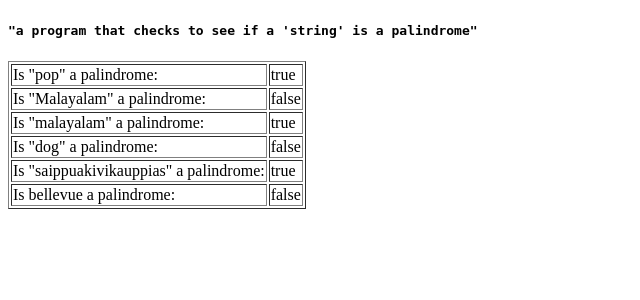
After one commit to bry-git/CSD440, a PHP site: page /mod4/BrysonPalindrome.php in a window 1280 px wide. The commit adds this page. Shown: the top 300 px of the page, without its empty margins (0-640 px from the left). Run offline with PHP 8.4, Linux system fonts and the light colour scheme.

Commit message:
add mod 3 and 4

```diff
--- a/index.php
+++ b/index.php
@@ -7,7 +7,9 @@
     <h1>Index of PHP Scripts</h1>
     <ul>
         <li><a href="mod2/BrysonTable2.php">mod2/BrysonTable2.php</a></li>
-        <li><a href="mod3/index.php">mod2/index.php</a></li>
+        <li><a href="mod3/index.php">mod3/Baseball Team example</a></li>
+        <li><a href="mod3/BrysonTable3.php">mod2/BrysonTable3.php</a></li>
+        <li><a href="mod4/BrysonPalindrome.php">mod4/BrysonPalindrome.php</a></li>
     </ul>
 </body>
 </html>
--- /dev/null
+++ b/mod4/BrysonPalindrome.php
@@ -0,0 +1,84 @@
+<!DOCTYPE html>
+<html>
+<head>
+    <title>Bryson Palindrome</title>
+</head>
+<body>
+<h4><code>"a program that checks to see if a 'string' is a palindrome"</code></h4>
+<table border=1>
+    <tr>
+        <td>Is "pop" a palindrome: </td><td>
+            <?php
+            require_once "Functions.php";
+            $isPalindrome = testIsPalindrome("pop");
+            if ($isPalindrome == 1) {
+                echo "true";
+            } else if ($isPalindrome == 0) {
+                echo "false";
+            }
+            ?>
+        </td>
+    </tr>
+    <tr>
+        <td>Is "Malayalam" a palindrome: </td><td>
+            <?php
+            $isPalindrome = testIsPalindrome("Malayalam");
+            if ($isPalindrome == 1) {
+                echo "true";
+            } else if ($isPalindrome == 0) {
+                echo "false";
+            }
+            ?>
+        </td>
+    </tr>
+    <tr>
+        <td>Is "malayalam" a palindrome: </td><td>
+            <?php
+            $isPalindrome = testIsPalindrome("malayalam");
+            if ($isPalindrome == 1) {
+                echo "true";
+            } else if ($isPalindrome == 0) {
+                echo "false";
+            }
+            ?>
+        </td>
+    </tr>
+    <tr>
+        <td>Is "dog" a palindrome: </td><td>
+            <?php
+            $isPalindrome = testIsPalindrome("dog");
+            if ($isPalindrome == 1) {
+                echo "true";
+            } else if ($isPalindrome == 0) {
+                echo "false";
+            }
+            ?>
+        </td>
+    </tr>
+    <tr>
+        <td>Is "saippuakivikauppias" a palindrome: </td><td>
+            <?php
+            $isPalindrome = testIsPalindrome("saippuakivikauppias");
+            if ($isPalindrome == 1) {
+                echo "true";
+            } else if ($isPalindrome == 0) {
+                echo "false";
+            }
+            ?>
+        </td>
+    </tr>
+    <tr>
+        <td>Is bellevue a palindrome: </td><td>
+            <?php
+            $isPalindrome = testIsPalindrome("bellevue");
+            if ($isPalindrome == 1) {
+                echo "true";
+            } else if ($isPalindrome == 0) {
+                echo "false";
+            }
+            ?>
+        </td>
+    </tr>
+</table>
+</body>
+</html>
--- /dev/null
+++ b/mod4/Functions.php
@@ -0,0 +1,21 @@
+<?php
+
+/*
+ * unclear if we want to check if the parameter string is a palindrome,
+ * versus if a word is a palindrome so here are functions for each
+ */
+
+function testIsPalindrome(string $word): bool {
+    if (gettype($word) != "string") {
+        throw new Exception("{$word} must be of type string");
+    }
+    return (strrev($word) == $word);
+}
+
+function testIsPalindromeIgnoreCase(string $word): bool {
+    if (gettype($word) != "string") {
+        throw new Exception("{$word} must be of type string");
+    }
+    $lower = strtolower($word);
+    return (strrev($lower) == $lower);
+}
```
Also changed, not shown: mod3/BrysonTable3.php (added, +41 -0 lines), mod3/Functions.php (added, +11 -0 lines), 1 other file.
